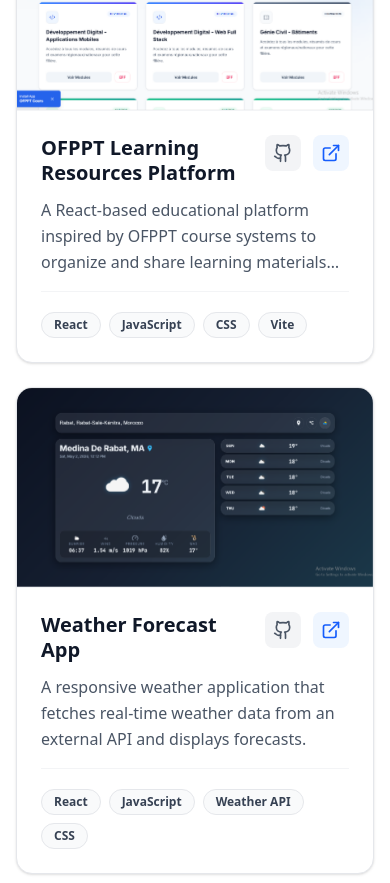
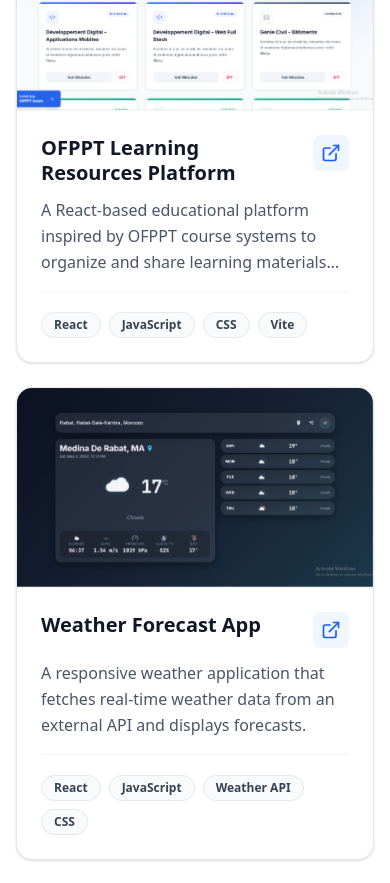
Before and after one commit to zaidBouallala-alb/portfolio, a React (Vite) app: page / in a window 390 px wide. Shown: the part 5140-6023 px from the top of the page. Built offline with nearby package versions, Linux system fonts and the light colour scheme.

Commit message:
feat: implement reusable ProjectCard component with hover animations and responsive links

```diff
--- a/src/components/ProjectCard.tsx
+++ b/src/components/ProjectCard.tsx
@@ -61,6 +61,7 @@
 
                 {/* Desktop Overlay - stronger contrast */}
                 <div className="hidden md:flex absolute inset-0 bg-gray-900/60 opacity-0 group-hover:opacity-100 transition-all duration-300 items-center justify-center gap-4 backdrop-blur-[2px] pointer-events-none group-hover:pointer-events-auto">
+                    {project.githubUrl && (
                         <a
                             href={project.githubUrl}
                             target="_blank"
@@ -70,6 +71,7 @@
                         >
                             <Github size={22} />
                         </a>
+                    )}
                     {project.liveUrl && (
                         <a
                             href={project.liveUrl}
@@ -101,6 +103,7 @@
 
                         {/* Mobile Actions - Clearer buttons */}
                         <div className="flex md:hidden gap-3 shrink-0">
+                            {project.githubUrl && (
                                 <a
                                     href={project.githubUrl}
                                     target="_blank"
@@ -110,6 +113,7 @@
                                 >
                                     <Github size={20} />
                                 </a>
+                            )}
                             {project.liveUrl && (
                                 <a
                                     href={project.liveUrl}
```
Lines whose indentation alone changed are shown as unchanged.
